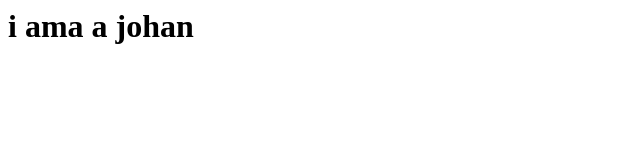
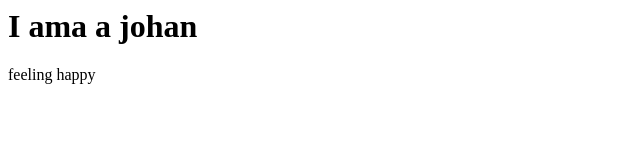
Before and after one commit to NomanSadick/my-first-website, a plain HTML site: page index.html in a window 1280 px wide. Shown: the whole page, without its empty margins (0-640 px from the left). Drawn offline with Linux system fonts and the light colour scheme.

Commit message:
adding a littale more code

```diff
--- a/index.html
+++ b/index.html
@@ -1 +1,2 @@
-<h1>i ama a johan</h1>
+<h1>I ama a johan</h1>
+<p>feeling happy</p>
```
Also changed, not shown: 1 other file.
